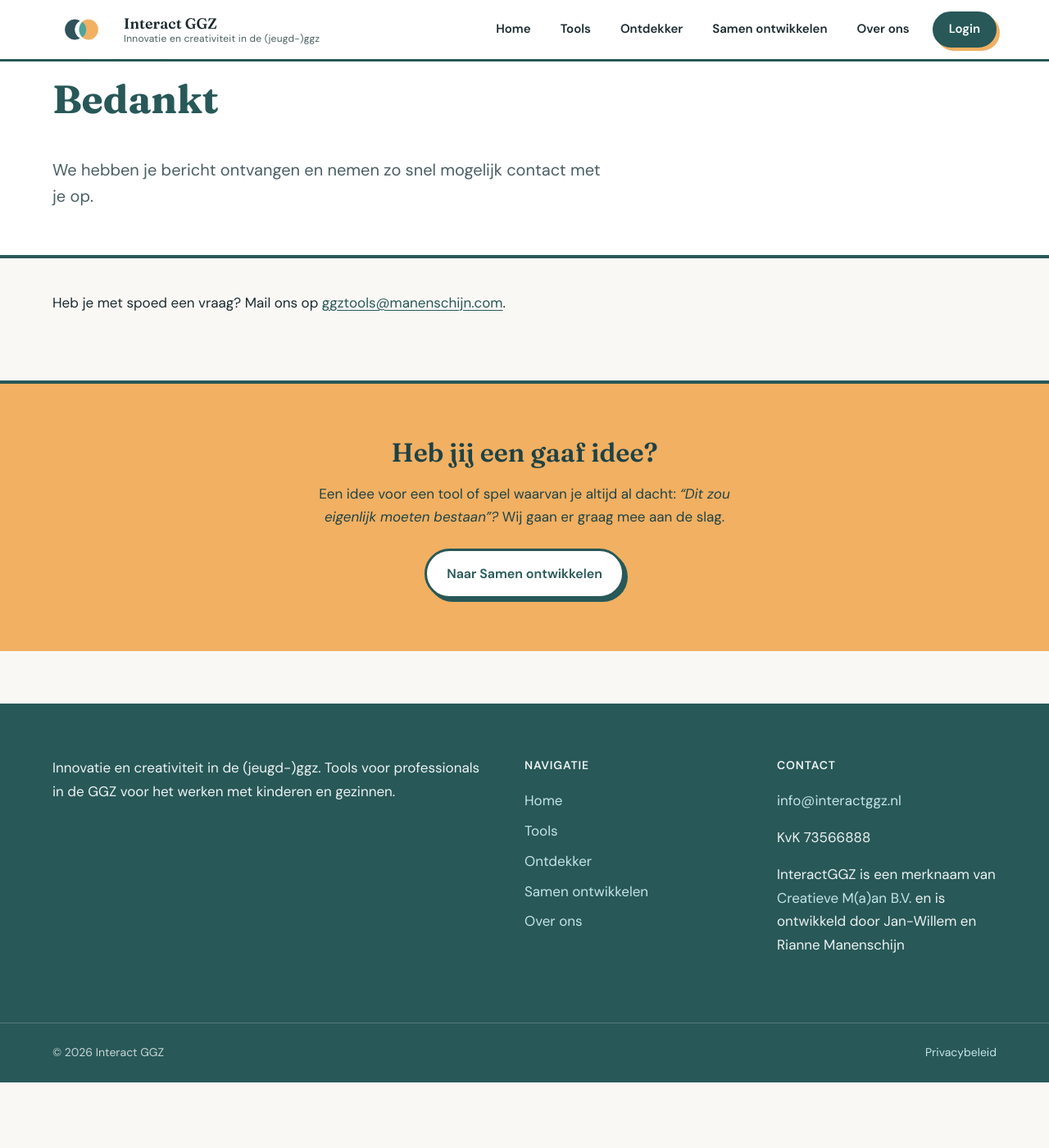
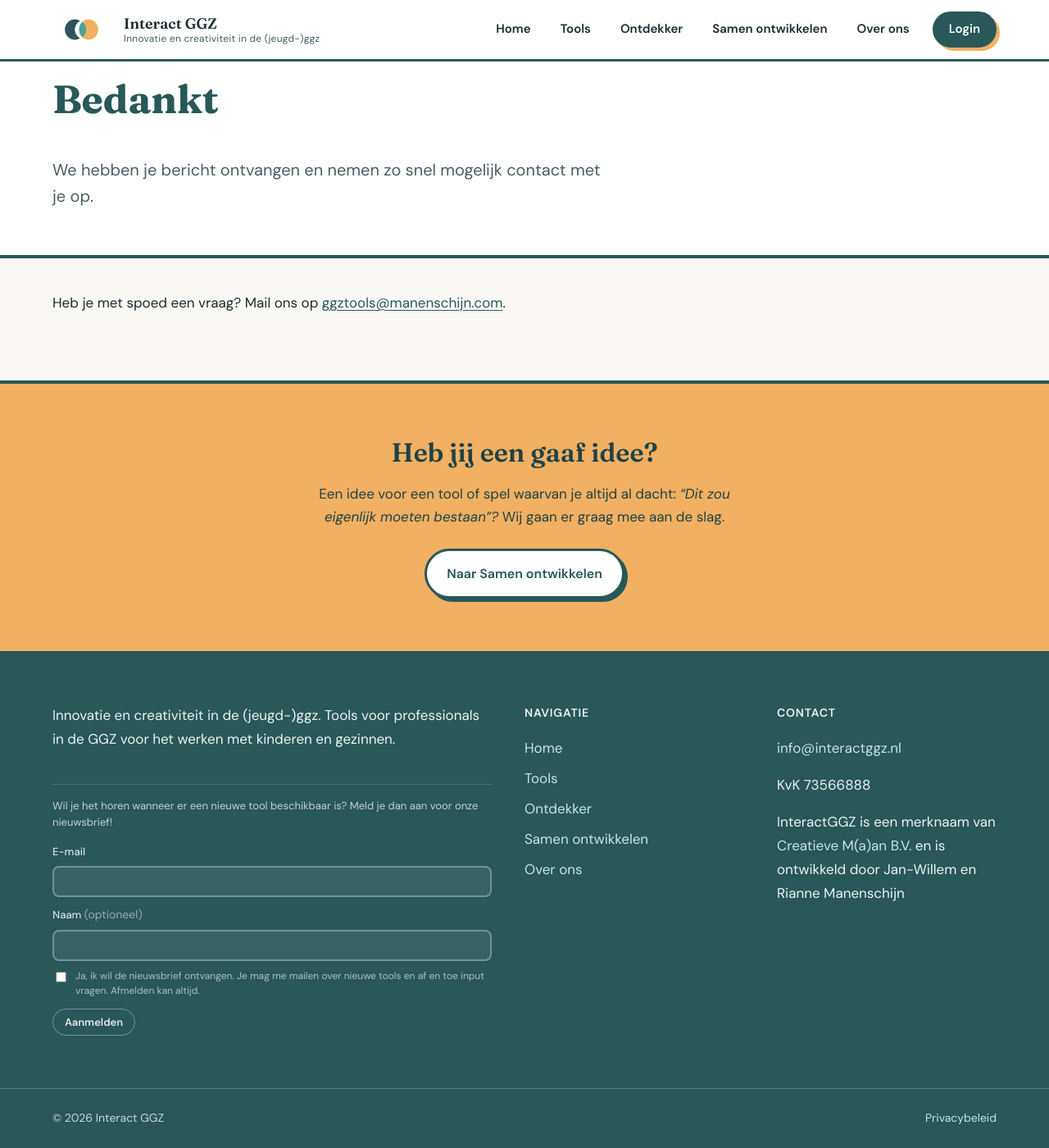
Before and after one commit to janwillemm/jari-website, a Jekyll site: the page built from bedankt.md, in a window 1280 px wide and 1400 px high, scrolled down 80 px. Shown: the whole window at 82% size. Built offline with Jekyll 4.4.1, drawn with Linux system fonts in a browser that asks for light colours.

Commit message:
Voeg nieuwsbrief-inschrijving toe op homepage en in footer

```diff
--- a/_config.yml
+++ b/_config.yml
@@ -58,6 +58,10 @@ contact_form:
   endpoint: "https://portal.interactggz.nl/api/contact"
   development_endpoint: "http://localhost:3100/api/contact"
 
+newsletter_form:
+  endpoint: "https://portal.interactggz.nl/api/newsletter/subscribe"
+  development_endpoint: "http://localhost:3100/api/newsletter/subscribe"
+
 # Portal: "Probeer" en "Koop" knoppen linken hierheen.
 portal:
   url: "https://portal.interactggz.nl"
--- a/_includes/footer.html
+++ b/_includes/footer.html
@@ -2,6 +2,7 @@
   <div class="container site-footer__grid">
     <div class="site-footer__brand">
       <p>{{ site.tagline }}. Tools voor professionals in de GGZ voor het werken met kinderen en gezinnen.</p>
+      {% include praktijkbrief-signup.html variant="footer" %}
     </div>
 
     <div>
--- a/_includes/home-sections.html
+++ b/_includes/home-sections.html
@@ -152,4 +152,6 @@
   </div>
 </section>
 
+{% include praktijkbrief-signup.html %}
+
 {% include cta-band.html %}
--- /dev/null
+++ b/_includes/praktijkbrief-signup.html
@@ -0,0 +1,85 @@
+{% comment %}
+  Praktijkbrief-inschrijving via jari-portal API.
+  Gebruik: {% include praktijkbrief-signup.html variant="home" %}
+  variant: home | footer
+{% endcomment %}
+
+{% assign form_endpoint = site.newsletter_form.endpoint %}
+{% if jekyll.environment != "production" and site.newsletter_form.development_endpoint != "" %}
+  {% assign form_endpoint = site.newsletter_form.development_endpoint %}
+{% endif %}
+{% assign form_context = include.context | default: page.heading | default: "Website" %}
+{% assign variant = include.variant | default: "home" %}
+
+{% if variant == "footer" %}
+  <div class="praktijkbrief-signup praktijkbrief-signup--footer">
+    <p class="praktijkbrief-signup__footer-intro">
+      Wil je het horen wanneer er een nieuwe tool beschikbaar is? Meld je dan aan voor onze nieuwsbrief!
+    </p>
+{% else %}
+  <section class="section section--surface praktijkbrief-section">
+    <div class="container">
+      <div class="contact-form-block">
+        <p class="contact-form__intro">
+          Wil je het horen wanneer er een nieuwe tool beschikbaar is? Meld je dan aan voor onze nieuwsbrief!
+        </p>
+{% endif %}
+
+        {% if form_endpoint == "" or form_endpoint == nil %}
+          <p class="contact-form__fallback">
+            Inschrijven is nog niet beschikbaar. Mail ons op
+            <a href="mailto:{{ site.contact.email }}">{{ site.contact.email }}</a>.
+          </p>
+        {% else %}
+          <form class="contact-form"
+                action="{{ form_endpoint }}"
+                method="POST"
+                accept-charset="UTF-8">
+            <input type="hidden" name="pagina" value="{{ form_context | escape }}">
+
+            <div class="contact-form__field">
+              <label class="contact-form__label" for="praktijkbrief-email-{{ variant }}">E-mail</label>
+              <input class="contact-form__input"
+                     type="email"
+                     id="praktijkbrief-email-{{ variant }}"
+                     name="email"
+                     autocomplete="email"
+                     required>
+            </div>
+
+            <div class="contact-form__field">
+              <label class="contact-form__label" for="praktijkbrief-name-{{ variant }}">
+                Naam <span class="contact-form__optional">(optioneel)</span>
+              </label>
+              <input class="contact-form__input"
+                     type="text"
+                     id="praktijkbrief-name-{{ variant }}"
+                     name="name"
+                     autocomplete="name">
+            </div>
+
+            <div class="contact-form__field">
+              <label class="contact-form__checkbox">
+                <input type="checkbox" name="consent" value="1" required>
+                <span>
+                  Ja, ik wil de nieuwsbrief ontvangen. Je mag me mailen over nieuwe tools
+                  en af en toe input vragen. Afmelden kan altijd.
+                </span>
+              </label>
+            </div>
+
+            <input type="text" name="_gotcha" class="contact-form__gotcha" tabindex="-1" autocomplete="off" aria-hidden="true">
+
+            <button class="btn btn--secondary contact-form__submit{% if variant == 'footer' %} contact-form__submit--footer{% endif %}" type="submit">
+              {% if variant == "footer" %}Aanmelden{% else %}Bevestig je inschrijving{% endif %}
+            </button>
+          </form>
+        {% endif %}
+
+{% if variant == "footer" %}
+  </div>
+{% else %}
+      </div>
+    </div>
+  </section>
+{% endif %}
--- a/_sass/_components.scss
+++ b/_sass/_components.scss
@@ -2154,6 +2154,104 @@
   padding: 0;
 }
 
+.contact-form__checkbox {
+  display: flex;
+  gap: 0.65rem;
+  align-items: flex-start;
+  font-size: 0.9375rem;
+  line-height: 1.5;
+  color: $color-text-muted;
+  cursor: pointer;
+
+  input {
+    margin-top: 0.2rem;
+    flex-shrink: 0;
+  }
+}
+
+// Nieuwsbrief signup — hergebruikt contact-form-block (zelfde kader als contactformulier)
+.praktijkbrief-section {
+  border-top: 4px solid $color-accent-warm;
+}
+
+.praktijkbrief-section .contact-form-block {
+  margin-block: 0;
+  margin-inline: auto;
+  max-width: 38rem;
+  border-top: 5px solid $color-accent-warm;
+}
+
+.praktijkbrief-signup--footer {
+  display: block;
+  width: 100%;
+  margin-top: $space-sm;
+  padding-top: $space-sm;
+  border-top: 1px solid rgba(#ffffff, 0.15);
+
+  .praktijkbrief-signup__footer-intro {
+    margin: 0 0 $space-sm;
+    font-size: 0.8125rem;
+    line-height: 1.5;
+    color: rgba(#ffffff, 0.72);
+  }
+
+  .contact-form {
+    gap: 0.65rem;
+  }
+
+  .contact-form__label {
+    font-size: 0.8125rem;
+    font-weight: 500;
+    color: rgba(#ffffff, 0.82);
+  }
+
+  .contact-form__input {
+    padding: 0.5rem 0.65rem;
+    font-size: 0.875rem;
+    border-color: rgba(#ffffff, 0.3);
+    background: rgba(#ffffff, 0.07);
+    color: #ffffff;
+
+    &::placeholder {
+      color: rgba(#ffffff, 0.45);
+    }
+
+    &:focus {
+      border-color: rgba(#ffffff, 0.55);
+      box-shadow: 0 0 0 2px rgba(#ffffff, 0.12);
+    }
+  }
+
+  .contact-form__optional {
+    color: rgba(#ffffff, 0.5);
+  }
+
+  .contact-form__checkbox {
+    font-size: 0.75rem;
+    line-height: 1.45;
+    color: rgba(#ffffff, 0.62);
+    gap: 0.5rem;
+  }
+
+  .contact-form__submit--footer {
+    justify-self: start;
+    margin-top: 0.15rem;
+    padding: 0.45rem 0.875rem;
+    font-size: 0.8125rem;
+    font-weight: 600;
+    background: transparent;
+    color: rgba(#ffffff, 0.88);
+    border: 1px solid rgba(#ffffff, 0.35);
+    box-shadow: none;
+
+    &:hover {
+      background: rgba(#ffffff, 0.1);
+      color: #ffffff;
+      transform: none;
+    }
+  }
+}
+
 // CTA band
 .cta-band {
   padding-block: $space-xl;
--- a/_sass/_layout.scss
+++ b/_sass/_layout.scss
@@ -208,10 +208,26 @@
 
   @media (min-width: $bp-md) {
     grid-template-columns: 2fr 1fr 1fr;
+    align-items: start;
   }
 
   p {
     color: rgba(#ffffff, 0.92);
+  }
+}
+
+.site-footer__brand {
+  display: flex;
+  flex-direction: column;
+  gap: $space-md;
+  min-width: 0;
+
+  @media (min-width: $bp-md) {
+    justify-content: space-between;
+  }
+
+  > p {
+    margin: 0;
   }
 }
 
```
Also changed, not shown: bedankt-nieuwsbrief.md (added, +15 -0 lines), bevestigd-nieuwsbrief.md (added, +12 -0 lines), privacy.md (+28 -3 lines), assets/images/tools/act-avontuur.png, assets/images/tools/context-driehoek.png, assets/images/tools/emdr-lichtbol.png.
